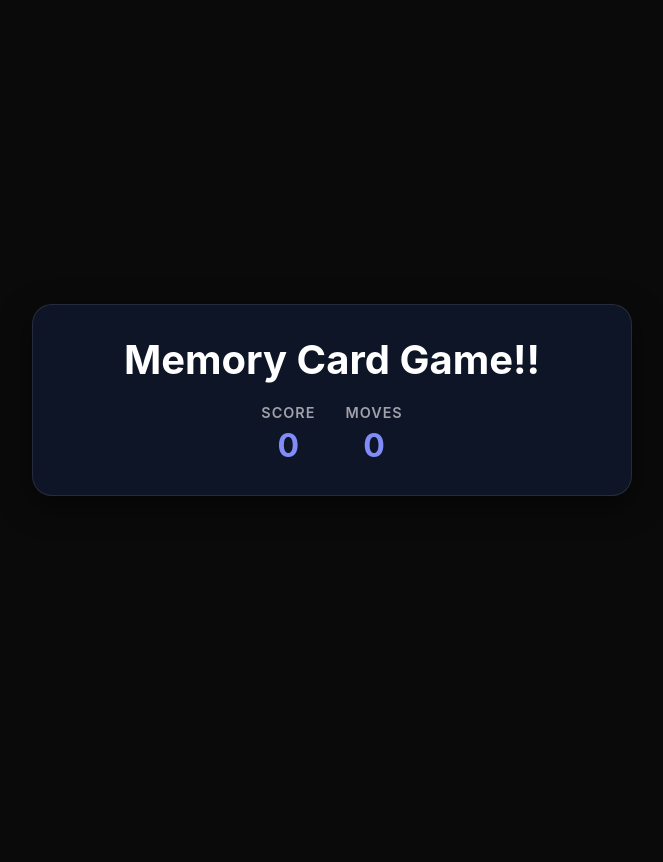
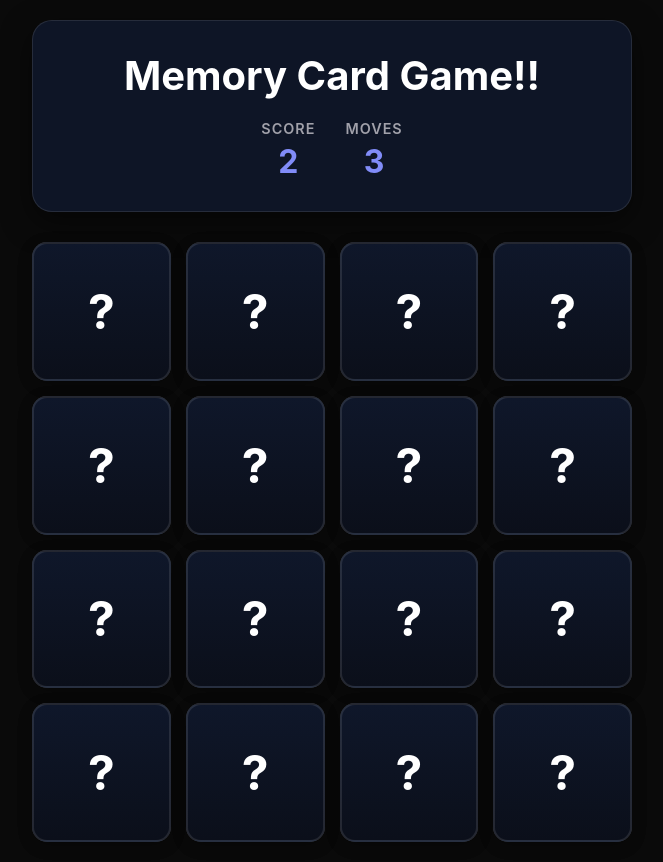
Before and after one commit to khaled2447/Learning-react, a React (Vite) app in the folder Memory-Card-Game/: page / in a window 1280 px wide. Shown: the whole page, without its empty margins (308-971 px from the left). Before the commit the page ends 800 px from the top, so only its background shows below. Built offline with nearby package versions, Linux system fonts and the light colour scheme.

Commit message:
displayed cards

```diff
--- a/Memory-Card-Game/src/App.jsx
+++ b/Memory-Card-Game/src/App.jsx
@@ -1,7 +1,19 @@
 import { GameHeader } from "./components/GameHeader"
+import { Card } from "./components/Card"
+
+const cardValues = ["西", "北", "東", "南", "赤", "青", "緑", "白", "西", "北", "東", "南", "赤", "青", "緑", "白"]
 
 function App() {
-  return <div className="app"><GameHeader /></div>
+  return <div className="app">
+    <GameHeader score={2} moves={3} />
+
+    <div className="cards-grid">
+      {cardValues.map((card) => (
+        <Card card={card} />
+      ))}
+    </div>
+
+  </div>
 }
 
 export default App
--- /dev/null
+++ b/Memory-Card-Game/src/components/Card.jsx
@@ -0,0 +1,8 @@
+export const Card = ({card}) => {
+    return(
+    <div className="card">
+        <div className="card-front">?</div>
+        <div className="card-back">{card}</div>
+    </div>
+    )
+}
--- a/Memory-Card-Game/src/components/GameHeader.jsx
+++ b/Memory-Card-Game/src/components/GameHeader.jsx
@@ -1,15 +1,15 @@
 
-export const GameHeader = () => {
+export const GameHeader = ({score, moves}) => {
     return <div className="game-header">
         <h1>Memory Card Game!!</h1>
         <div className="stats">
             <div className="stat-item">
                 <span className="stat-label">score</span>
-                <span className="stat-value">0</span>
+                <span className="stat-value">{score}</span>
             </div>
             <div className="stat-item">
                 <span className="stat-label">moves</span>
-                <span className="stat-value">0</span>
+                <span className="stat-value">{moves}</span>
             </div>
         </div>
     </div>
```
